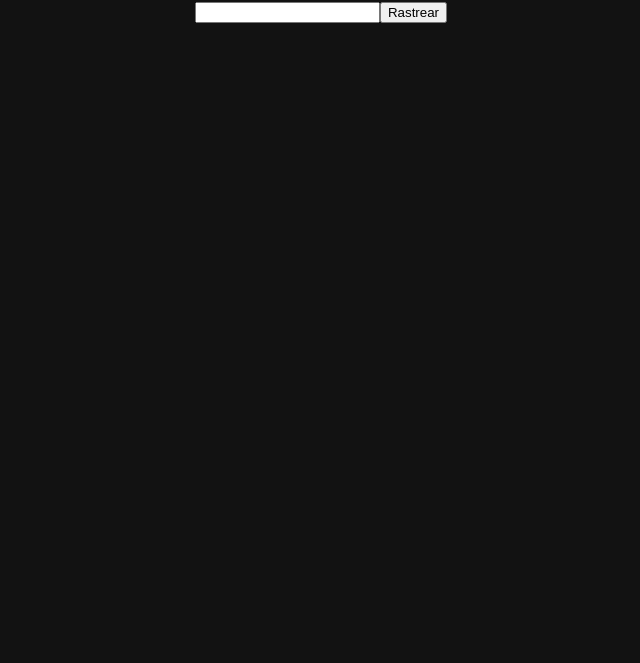
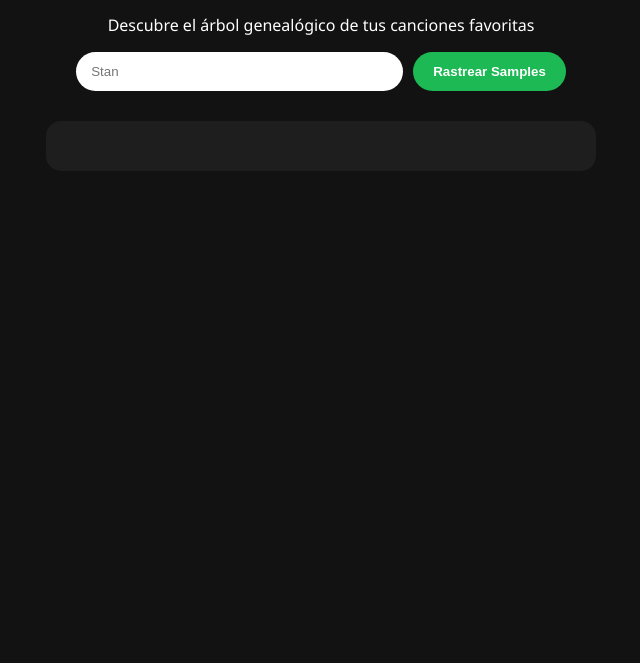
Before and after one commit to AnonimousMex/PrologFinal, a plain HTML site: page frontend/index.html in a window 1280 px wide. Shown: the part 137-800 px from the top of the page, without its empty margins (319-959 px from the left). Drawn offline with Linux system fonts and the light colour scheme.

Commit message:
Diseño final con giro y lista completa

```diff
--- a/frontend/index.html
+++ b/frontend/index.html
@@ -4,31 +4,55 @@
         <meta charset="UTF-8">
         <title>Back To The Sample</title>
         <style>
-        body { background: #121212; color: #fff; display: flex; flex-direction: column; align-items: center; padding: 50px; }
-        .search-box { margin-bottom: 20px; }
-        .tree-container { width: 100%; max-width: 500px; }
-        .vinyl-node { display: flex; align-items: center; gap: 15px; margin-top: 10px; background: #222; padding: 10px; border-radius: 10px; }
-        .spin { animation: spin 4s linear infinite; }
+        body { font-family: 'Segoe UI', sans-serif; background: #121212; color: #fff; display: flex; flex-direction: column; align-items: center; padding: 40px; }
+        h1 { color: #1DB954; font-size: 2.5rem; margin-bottom: 5px; }
+        .search-box { display: flex; gap: 10px; margin-bottom: 30px; }
+        input { padding: 12px; border-radius: 20px; border: none; width: 300px; padding-left: 15px; }
+        button { padding: 10px 20px; border-radius: 20px; border: none; background: #1DB954; color: white; cursor: pointer; font-weight: bold; }
+        .tree-container { background: #1e1e1e; padding: 25px; border-radius: 15px; width: 100%; max-width: 500px; }
+
+        /* Estilo Vinilo */
+        .vinyl-node { display: flex; align-items: center; gap: 15px; margin-top: 15px; background: #2a2a2a; padding: 10px; border-radius: 10px; }
+        .spin { animation: spin 4s linear infinite; width: 60px; height: 60px; border-radius: 50%; overflow: hidden; border: 4px solid #000; }
         @keyframes spin { 100% { transform: rotate(360deg); } }
+        .vinyl-cover { width: 100%; height: 100%; object-fit: cover; }
     </style>
     </head>
     <body>
         <h1>🎵 Back To The Sample</h1>
+        <p>Descubre el árbol genealógico de tus canciones favoritas</p>
         <div class="search-box">
-            <input type="text" id="songInput"><button
-                onclick="buscar()">Rastrear</button>
+            <input type="text" id="songInput" placeholder="Stan">
+            <button onclick="buscar()">Rastrear Samples</button>
         </div>
         <div id="results" class="tree-container"></div>
+
         <script>
         async function buscar() {
             const song = document.getElementById('songInput').value;
-            const res = await fetch(`https://prologfinal-production.up.railway.app/api/arbol/${encodeURIComponent(song)}`);
-            const data = await res.json();
-            let html = `<h3>${data.spotify.nombre_oficial}</h3>`;
-            data.ancestry_tree.forEach(a => {
-                html += `<div class="vinyl-node"><div class="spin"><img src="${a.portada}" style="width:50px;border-radius:50%"></div><div><h4>${a.titulo}</h4><p>${a.artista}</p></div></div>`;
-            });
-            document.getElementById('results').innerHTML = html;
+            const resDiv = document.getElementById('results');
+            resDiv.innerHTML = 'Procesando...';
+            try {
+                const res = await fetch(`https://prologfinal-production.up.railway.app/api/arbol/${encodeURIComponent(song)}`);
+                const data = await res.json();
+
+                let html = `<div style="display:flex; gap:15px; align-items:center; border-bottom:1px solid #444; padding-bottom:15px;">
+                    <img src="${data.spotify.portada}" style="width:80px; border-radius:10px;">
+                    <div><h3 style="margin:0;">${data.spotify.nombre_oficial}</h3><p style="margin:5px 0; color:#1DB954;">${data.spotify.artista}</p></div>
+                </div>`;
+
+                if (data.ancestry_tree.length === 0) html += `<p>No se encontraron samples.</p>`;
+
+                // AQUÍ ESTÁ EL CAMBIO: Recorre TODO el árbol
+                data.ancestry_tree.forEach(a => {
+                    html += `
+                    <div class="vinyl-node">
+                        <div class="spin"><img src="${a.portada}" class="vinyl-cover"></div>
+                        <div><h4 style="margin:0;">${a.titulo}</h4><p style="margin:0; font-size:14px; color:#aaa;">${a.artista}</p></div>
+                    </div>`;
+                });
+                resDiv.innerHTML = html;
+            } catch(e) { resDiv.innerHTML = "Error al conectar."; }
         }
     </script>
     </body>
```
